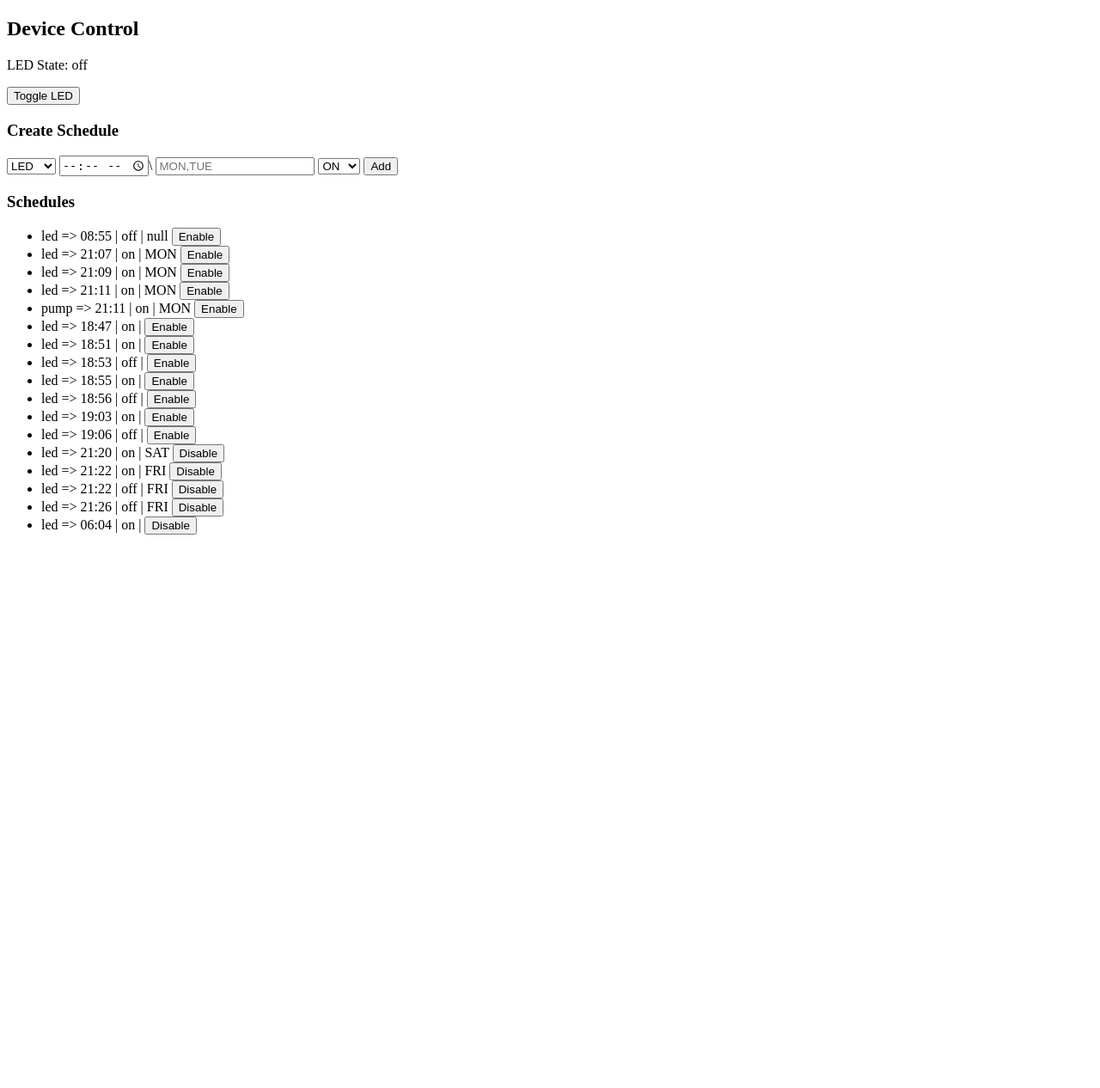
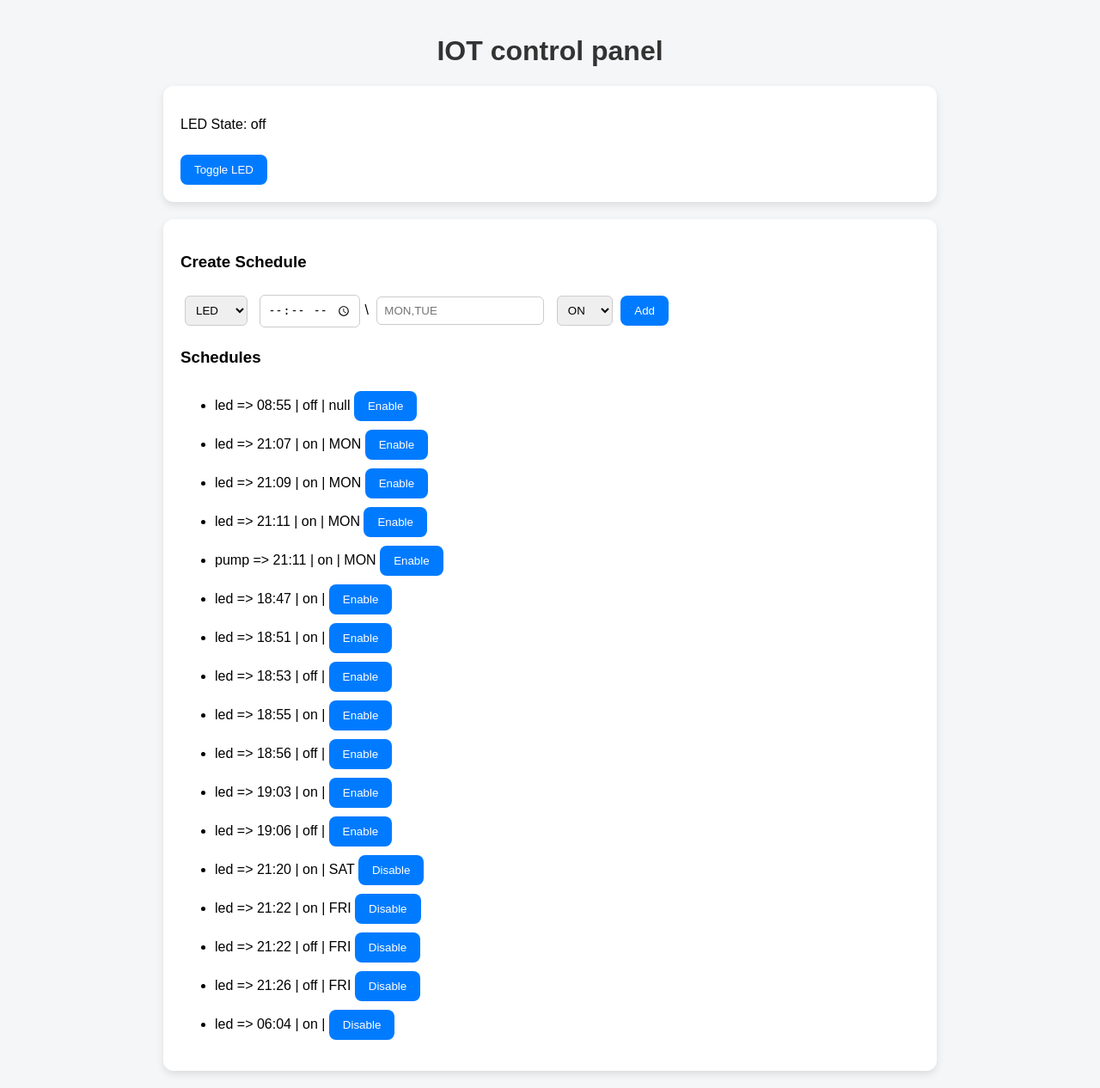
Before and after one commit to Mufaddal007/IOT, a Flask app: page / in a window 1280 px wide. Shown: the whole page at 86% size. Before the commit the page ends 622 px from the top, so only its background shows below. Run offline with Flask 3, Linux system fonts and the light colour scheme; data comes from the database, SQL or seed files in the repository; both versions use the stored data as it was after the commit.

Commit message:
adding UI changes and .gitignore file

```diff
--- a/iot-backend/templates/index.html
+++ b/iot-backend/templates/index.html
@@ -2,12 +2,64 @@
 <html>
 	<head>
 		<title>IOT control panel</title>
+		<style>
+			body {
+				font-family: Arial, sans-serif;
+				background: #f4f6f8;
+				margin: 0;
+				padding: 0;
+				}
+			.container {
+				max-width: 900px;
+				margin: auto;
+				padding: 20px;
+				}
+
+			h1{
+			text-align: center;
+			color: #333;
+			}
+			.card{
+				background: white;
+				padding: 20px;
+				margin-top: 20px;
+				border-radius: 12px;
+				box-shadow: 0 4px 10px rgba(0,0,0,0.1);
+				}
+
+			button{
+			 padding: 10px 16px;
+			border: none;
+			border-radius: 8px;
+			cursor: pointer;
+			background: #007bff;
+			color:  white;
+			margin-top: 10px;
+			}
+
+			button:hover {
+				background: #0056b3
+				}
+
+			input, select{
+				padding: 8px;
+				margin: 5px;
+				border-radius: 6px;
+				border: 1px solid #ccc;
+			}
+		</style>
 	</head>
 	<body>
-		<h2>Device Control</h2>
-		<p>LED State: <span id="ledState">Loading...</span></p>
-		<button onclick=toggleLed()>Toggle LED</button>
-		<div>
+
+		<div class="container">
+		<h1>IOT control panel</h1>
+
+		<div class="card">
+			<p>LED State: <span id="ledState">Loading...</span></p>
+			<button onclick=toggleLed()>Toggle LED</button>
+		</div>
+		<div class="card">
+					<div>
 			<h3>Create Schedule</h3>
 			<select id="device">
 				<option value="led">LED</option>
@@ -27,6 +79,12 @@
 				<ul id="schedules_list"></ul>
 			</div>
 		</div>
+		</div>
+
+
+
+		</div>
+
 
 	<script>
 		const base_url = "/api";
```
Also changed, not shown: iot-backend/iot.db, 1 other file.
